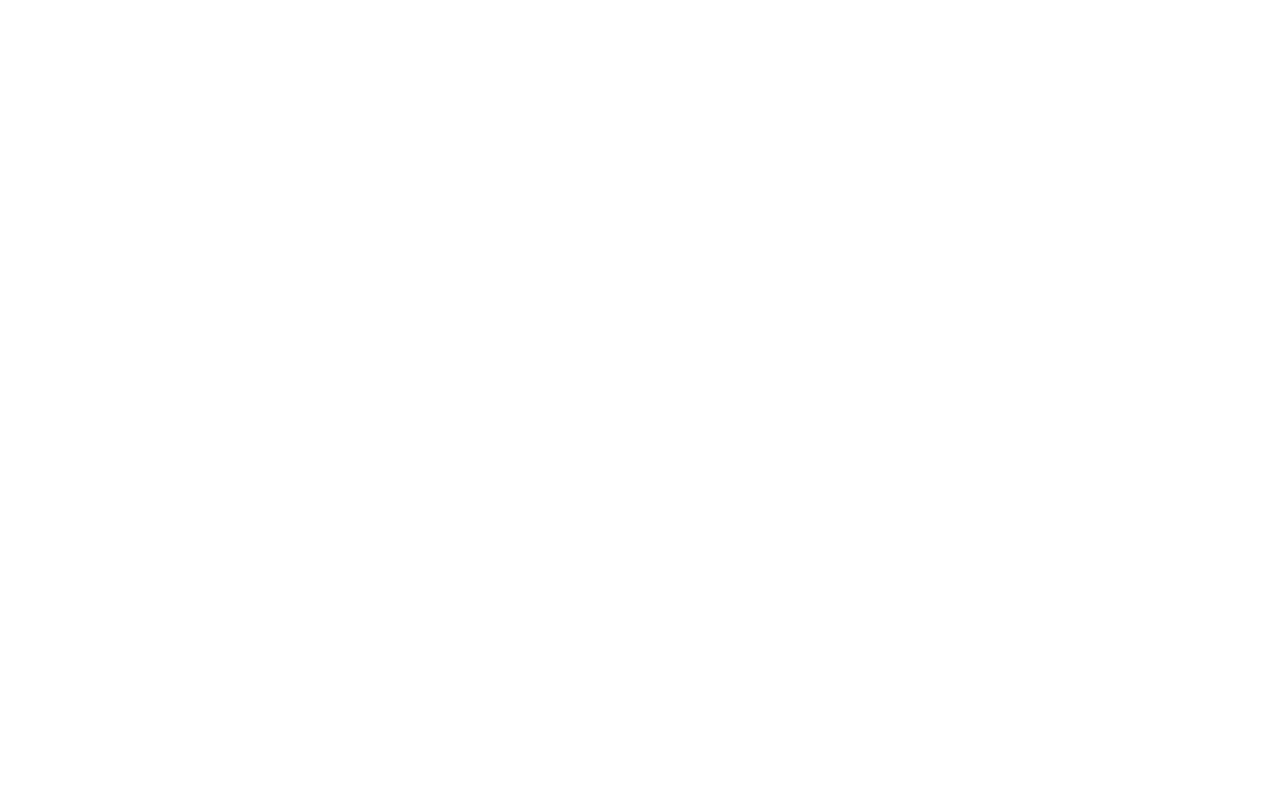
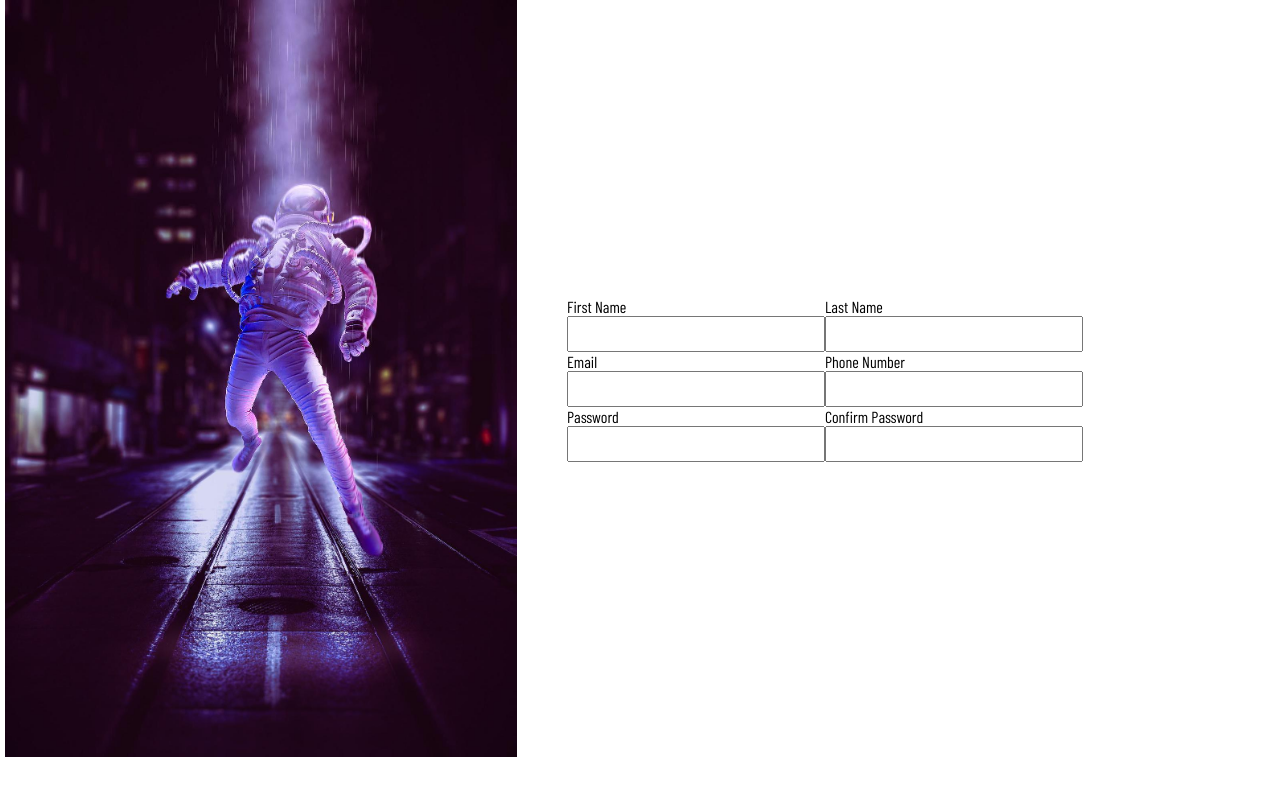
Before and after one commit to its-nikole/registration-form, a plain HTML site: page index.html in a window 1280 px wide. Drawn offline with nearby package versions, Linux system fonts and the light colour scheme; a web font is replaced by a local one.

Commit message:
Basic Form

```diff
--- a/index.html
+++ b/index.html
@@ -1,14 +1,84 @@
 <!DOCTYPE html>
 <html lang="en">
-<head>
-    <meta charset="UTF-8">
-    <meta http-equiv="X-UA-Compatible" content="IE=edge">
-    <meta name="viewport" content="width=device-width, initial-scale=1.0">
-    <link rel="stylesheet" href="style.css">
+  <head>
+    <meta charset="UTF-8" />
+    <meta http-equiv="X-UA-Compatible" content="IE=edge" />
+    <meta name="viewport" content="width=device-width, initial-scale=1.0" />
+    <link rel="stylesheet" href="style.css" />
+    <link rel="preconnect" href="https://fonts.googleapis.com" />
+    <link rel="preconnect" href="https://fonts.gstatic.com" crossorigin />
+    <link
+      href="https://fonts.googleapis.com/css2?family=Barlow+Condensed:ital,wght@0,100;0,200;0,300;0,400;0,500;0,600;0,700;0,800;0,900;1,100;1,200;1,300;1,400;1,500;1,600;1,700;1,800;1,900&display=swap"
+      rel="stylesheet"
+    />
+
     <script src="script.js" defer></script>
     <title>Registration Form</title>
-</head>
-<body>
+  </head>
+  <body>
+    <div class="container">
+      <div class="picture-container">
+        <img class="main-picture" src="images/mainpicture.jpg" />
+      </div>
+      <form>
+        <div class="names-container wrap-inputs">
+          <div class="wrap-label">
+            <label for="fname">First Name</label>
+            <input
+              type="text"
+              name="fname"
+              id="fname"
+              placeholder=" "
+              required
+            />
+          </div>
+          <div class="wrap-label">
+            <label for="lname">Last Name</label>
+            <input
+              type="text"
+              name="lname"
+              id="lname"
+              placeholder=" "
+              required
+            />
+          </div>
+        </div>
 
-</body>
+        <div class="contact-container wrap-inputs">
+            <div class="wrap-label">
+                <label for="email">Email</label>
+                <input type="email" name="email" id="email" placeholder=" " required />
+            </div>
+            <div class="wrap-label">
+                <label for="phone">Phone Number</label>
+                <input type="tel" name="phone" id="phone" placeholder=" " required />
+            </div>
+        </div>
+
+        <div class="pass-container wrap-inputs">
+          <div class="wrap-label">
+            <label for="password">Password</label>
+            <input
+              type="password"
+              name="password"
+              id="pass"
+              placeholder=" "
+              required
+            />
+          </div>
+
+          <div class="wrap-label">
+            <label for="confirm-password">Confirm Password</label>
+            <input
+              type="password"
+              name="confirm-password"
+              id="confirm-pass"
+              placeholder=" "
+              required
+            />
+          </div>
+        </div>
+      </form>
+    </div>
+  </body>
 </html>
--- a/style.css
+++ b/style.css
@@ -0,0 +1,39 @@
+body {
+    font-family: 'Barlow Condensed', sans-serif;
+
+    margin: 0px;
+}
+
+.container {
+    min-width: 900px;
+    max-width: 1270px;
+    margin: 0 auto;
+    display: flex;
+    flex-direction:  row;
+}
+
+.wrap-inputs {
+    display: flex;
+    flex-direction: row;
+}
+
+.main-picture {
+    width: 40vw;
+}
+
+form {
+    display: flex;
+    flex-direction: column;
+    justify-content: center;
+    width: 500px;
+    padding: 50px;
+}
+
+
+form input {
+    width: 250px;
+    height: 30px;
+}
+#email {
+    max-width: auto;
+}
```
Also changed, not shown: images/mainpicture.jpg (added), 2 other files.
